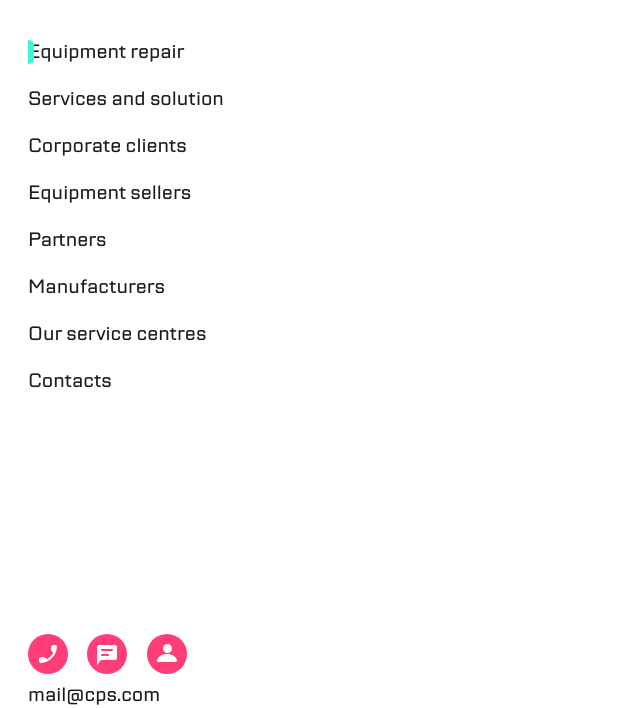
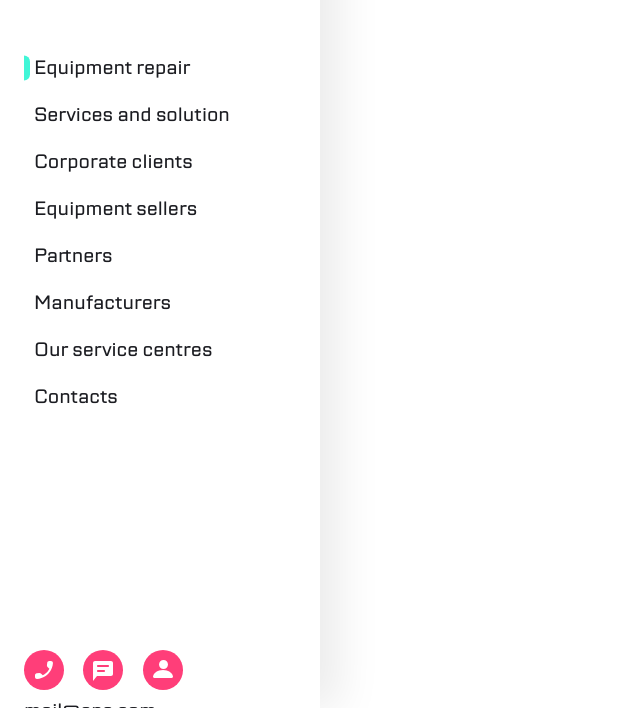
Before and after one commit to sapkota3145/styling-sidebar-web-core-4.1.8, a plain HTML site: page index.html in a window 1280 px wide. Shown: the part 92-800 px from the top of the page, without its empty margins (0-640 px from the left). Drawn offline with Linux system fonts and the light colour scheme; a web font is replaced by a local one.

Commit message:
update data

```diff
--- a/index.html
+++ b/index.html
@@ -7,73 +7,73 @@
     <link rel="stylesheet" href="style.css">
 </head>
 <body>
-    <aside class="mobile-menu">
-    <header class="mobile-menu__header">
-        <button class="mobile-menu__icon">
+    <aside class="side-menu">
+    <header class="side-menu__header">
+        <button class="side-menu__icon">
         <img src="assets/Burger Icon Container.svg" alt="burger">
         </button>
 
         <img class="logo" src="assets/Group.svg" alt="logo">
 
-        <button class="mobile-menu__icon">
+        <button class="side-menu__icon">
         <img class="search" src="assets/Search Icon Container.svg" alt="search">
         </button>
     </header>
 
-    <nav class="mobile-menu__nav">
-        <ul class="mobile-menu__list">
-            <li class="mobile-menu__item">
-                <a href="#" class="mobile-menu__link">Equipment repair</a>
+    <nav class="side-menu__nav">
+        <ul class="side-menu__list">
+            <li class="side-menu__item">
+                <a href="#" class="side-menu__link">Equipment repair</a>
             </li>
-            <li class="mobile-menu__item">
-                <a href="#" class="mobile-menu__link">Services and solution</a>
+            <li class="side-menu__item">
+                <a href="#" class="side-menu__link">Services and solution</a>
             </li>
-            <li class="mobile-menu__item">
-                <a href="#" class="mobile-menu__link">Corporate clients</a>
+            <li class="side-menu__item">
+                <a href="#" class="side-menu__link">Corporate clients</a>
             </li>
 
-            <li class="mobile-menu__item">
-                <a href="#" class="mobile-menu__link mobile-menu__item--active">Equipment sellers</a>
+            <li class="side-menu__item">
+                <a href="#" class="side-menu__link side-menu__item--active">Equipment sellers</a>
             </li>
 
-            <li class="mobile-menu__item">
-                <a href="#" class="mobile-menu__link">Partners</a>
+            <li class="side-menu__item">
+                <a href="#" class="side-menu__link">Partners</a>
             </li>
 
-            <li class="mobile-menu__item">
-                <a href="#" class="mobile-menu__link">Manufacturers</a>
+            <li class="side-menu__item">
+                <a href="#" class="side-menu__link">Manufacturers</a>
             </li>
 
-            <li class="mobile-menu__item">
-                <a href="#" class="mobile-menu__link">Our service centres</a>
+            <li class="side-menu__item">
+                <a href="#" class="side-menu__link">Our service centres</a>
             </li>
 
-            <li class="mobile-menu__item">
-                <a href="#" class="mobile-menu__link">Contacts</a>
+            <li class="side-menu__item">
+                <a href="#" class="side-menu__link">Contacts</a>
             </li>
 
         </ul>
 
     </nav>
 
-    <div class="mobile-menu__contacts">
-        <div class="mobile-menu__contacts-icon">
-        <button class="mobile-menu__icon">
+    <div class="side-menu__contacts">
+        <div class="side-menu__contacts-icon">
+        <button class="side-menu__icon">
             <img src="assets/Chat Icon Container.svg" alt="Call">
         </button>
-        <button class="mobile-menu__icon">
+        <button class="side-menu__icon">
             <img src="assets/Chat Icon Container-2.svg" alt="Chat">
         </button>
-        <button class="mobile-menu__icon">
+        <button class="side-menu__icon">
             <img src="assets/Profile Icon Container.svg" alt="profile">
         </button>
         </div>
 
-        <a href="mailto:mail@cps.com" class="mobile-menu__email">mail@cps.com</a>
+        <a href="mailto:mail@cps.com" class="side-menu__email">mail@cps.com</a>
 
-        <a href="tel:88008908900" class="mobile-menu__phone">8 800 890 8900</a>
+        <a href="tel:88008908900" class="side-menu__phone">8 800 890 8900</a>
 
-        <div class="mobile-menu__languages">
+        <div class="side-menu__languages">
             <a href="#">RU</a>
             <a href="#">EN</a>
             <a href="#">CH</a>
--- a/style.css
+++ b/style.css
@@ -16,29 +16,30 @@
     font-size: 1.1rem;
 }
 
-/* body {
-    margin-left: 20px;
-} */
+body {
+    margin: 0;
+}
 
-.mobile-menu {
+.side-menu {
     position: fixed;
     top: auto;
     width: 320px;
     height: 100vh;
-    margin-left: 20px;
+    box-sizing: border-box;
+    padding: 24px;
+    box-shadow: 20px 0 40px rgba(0, 0, 0, 0.08);
     width: 320px;
     overflow-y: auto;
     background-color: #FFFFFF;
 }
 
-.mobile-menu__header {
-    /* width: 320px; */
+.side-menu__header {
     display: flex;
     justify-content: center;
     gap: 16px;
 }
 
-.mobile-menu__icon {
+.side-menu__icon {
     border: none;
     box-shadow: none;
     appearance: none;
@@ -50,42 +51,42 @@
     margin-right: auto;
 }
 
-.mobile-menu__list {
+.side-menu__list {
     list-style: none;
     padding: 0;
     margin: 0;
 
 }
 
-.mobile-menu__nav {
+.side-menu__nav {
     display: flex;
     margin-top: 50px;
 }
 
-.mobile-menu__link {
+.side-menu__link {
     text-decoration: none;
+    padding-left: 10px;
     display: inline-block;
     font-weight: 500;
     transition: opacity 0.3s ease, filter 0.3s ease;
 }
 
-.mobile-menu__link:hover {
+.side-menu__link:hover {
     font-weight: bold;
     opacity: 0.9;
     filter: brightness(0.8);
     text-shadow: 0 3px 6px rgba(0,0,0,0.5);
 }
 
-.mobile-menu__item {
+.side-menu__item {
     margin: 20px 0;
 }
 
-.mobile-menu__item {
+.side-menu__item {
     position: relative;
-    /* padding-left: 16px; */
 }
 
-.mobile-menu__item:first-child::before {
+.side-menu__item:first-child::before {
     content: '';
     position: absolute;
     left: 0;
@@ -95,43 +96,42 @@
     border-radius: 0 6px 6px 0;
     top: 50%;
     transform: translateY(-50%);
-    /* margin-left: 0; */
 }
 
-.mobile-menu__contacts{
+.side-menu__contacts{
 margin-top: 220px;
 }
 
-.mobile-menu__email {
+.side-menu__email {
     display: block;
     text-decoration: none;
 }
 
-.mobile-menu__phone {
+.side-menu__phone {
     text-decoration: none;
 }
 
-.mobile-menu__languages>a {
+.side-menu__languages>a {
     text-decoration: none;
     transition: opacity 0.3s ease, filter 0.3s ease;
     }
 
-.mobile-menu__languages>a:hover {
+.side-menu__languages>a:hover {
     filter: brightness(0.7);
     opacity: 0.9;
     font-weight: bold;
 }
 
-.mobile-menu__languages{
+.side-menu__languages{
     margin-top: 25px;
 
 }
 
-.mobile-menu__contacts-icon>.mobile-menu__icon {
+.side-menu__contacts-icon>.side-menu__icon {
     margin-right: 15px;
 }
 
-.mobile-menu__phone {
+.side-menu__phone {
     display: block;
     font-weight: bold;
 }
```
